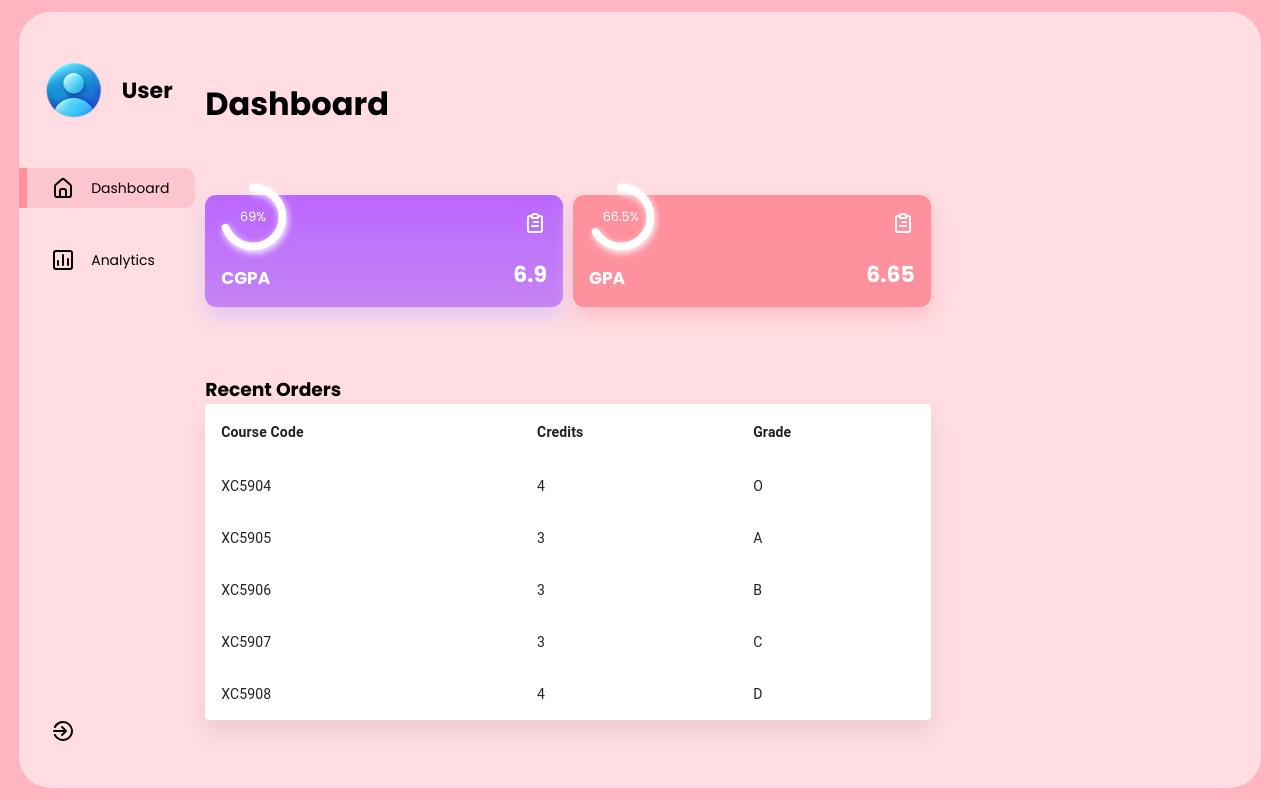
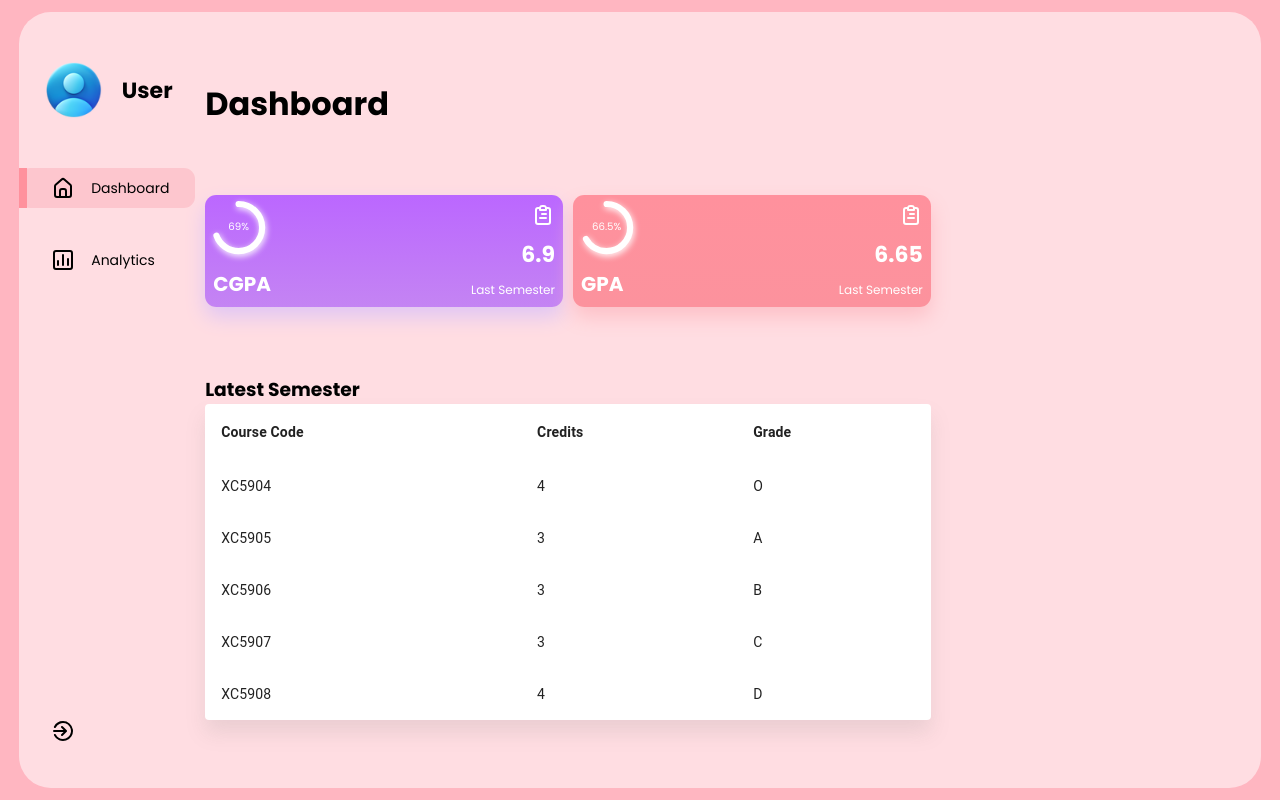
Before and after one commit to RojiniAthira/https---github.com-RojiniAthira-reactJs-Task, a React (Create React App) app: page /dashboard in a window 1280 px wide. Built offline with nearby package versions, Linux system fonts and the light colour scheme.

Commit message:
made some changes

```diff
--- a/src/Components/mainPage/card/Card.css
+++ b/src/Components/mainPage/card/Card.css
@@ -4,7 +4,7 @@
   height: 7rem !important;
   border-radius: 0.7rem;
   color: white;
-  padding: 1rem;
+  padding: 0.5rem;
   position: relative;
   cursor: pointer;
 }
@@ -14,14 +14,14 @@
 
 /* radial bar */
 .radialBar {
-  flex: 1 1;
+  flex: 1;
   display: flex;
   flex-direction: column;
   justify-content: flex-end;
   gap: 1rem;
 }
 .CircularProgressbar {
-  width: 4rem !important;
+  width: 3.2rem !important;
   overflow: visible;
 }
 .CircularProgressbar-path {
@@ -37,7 +37,7 @@
 }
 
 .radialBar > span {
-  font-size: 17px;
+  font-size: 20px;
   font-weight: bold;
 }
 
--- a/src/Components/mainPage/card/Card.jsx
+++ b/src/Components/mainPage/card/Card.jsx
@@ -13,16 +13,16 @@ const Card = (props) => {
   return (
     <LayoutGroup>
       {expanded ? (
-        <ExpandedCard param={props} setExpanded={() => setExpanded(false)} />
+        <ExpandedCard param={props} setExpanded={() => setExpanded(false)}  />
       ) : (
-        <CompactCard param={props} setExpanded={() => setExpanded(true)} />
+        <CompactCard param={props} setExpanded={() => setExpanded(true)}  />
       )}
     </LayoutGroup>
   );
 };
 
 // Compact Card
-function CompactCard({ param, setExpanded }) {
+function CompactCard({ param, setExpanded}) {
   const Png = param.png;
   return (
     <motion.div
@@ -31,8 +31,8 @@ function CompactCard({ param, setExpanded }) {
         background: param.color.backGround,
         boxShadow: param.color.boxShadow,
       }}
-      layoutId="expandableCard"
-      onClick={setExpanded}
+      layoutId="compactCard"
+      onClick={()=>setExpanded()}
     >
       <div className="radialBar">
         <CircularProgressbar
@@ -44,13 +44,14 @@ function CompactCard({ param, setExpanded }) {
       <div className="detail">
         <Png />
         <span>{param.value}</span>
+        <span>Last Semester</span>
       </div>
     </motion.div>
   );
 }
 
 // Expanded Card
-function ExpandedCard({ param, setExpanded }) {
+function ExpandedCard({ param, setExpanded, cardId }) {
   const data = {
     options: {
       chart: {
@@ -80,7 +81,7 @@ function ExpandedCard({ param, setExpanded }) {
         background: param.color.backGround,
         boxShadow: param.color.boxShadow,
       }}
-      layoutId="expandableCard"
+      layoutId="expandedCard"
     >
       <div style={{ alignSelf: "flex-end", cursor: "pointer", color: "white" }}>
         <UilTimes onClick={setExpanded} />
--- a/src/Components/mainPage/table/Table.jsx
+++ b/src/Components/mainPage/table/Table.jsx
@@ -28,7 +28,7 @@ for (var i=0; i<gradeData.length; i++) {
 export default function BasicTable() {
   return (
       <div className="Table">
-      <h3>Recent Orders</h3>
+      <h3>Latest Semester</h3>
         <TableContainer
           component={Paper}
           style={{ boxShadow: "0px 13px 20px 0px #80808029" }}
```
